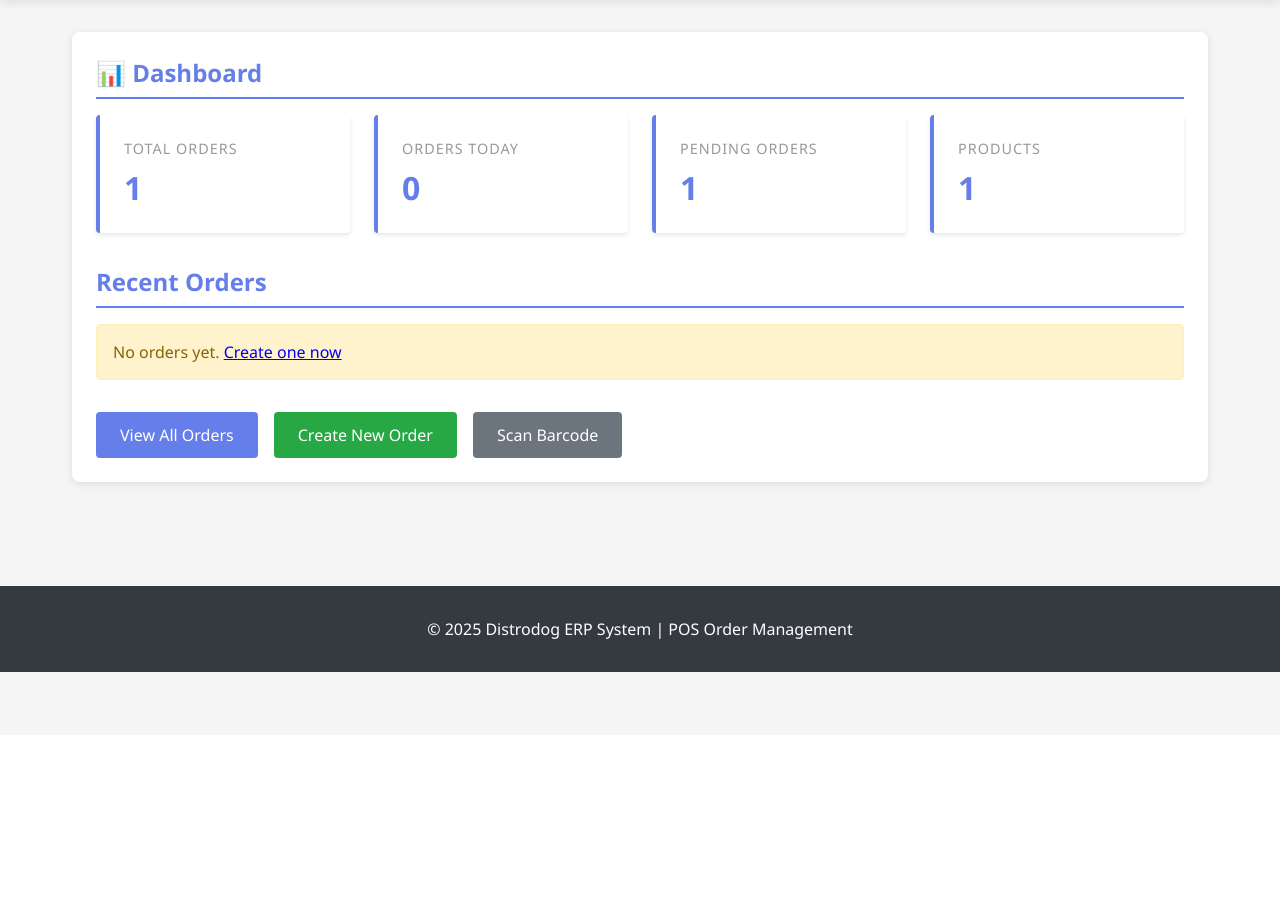
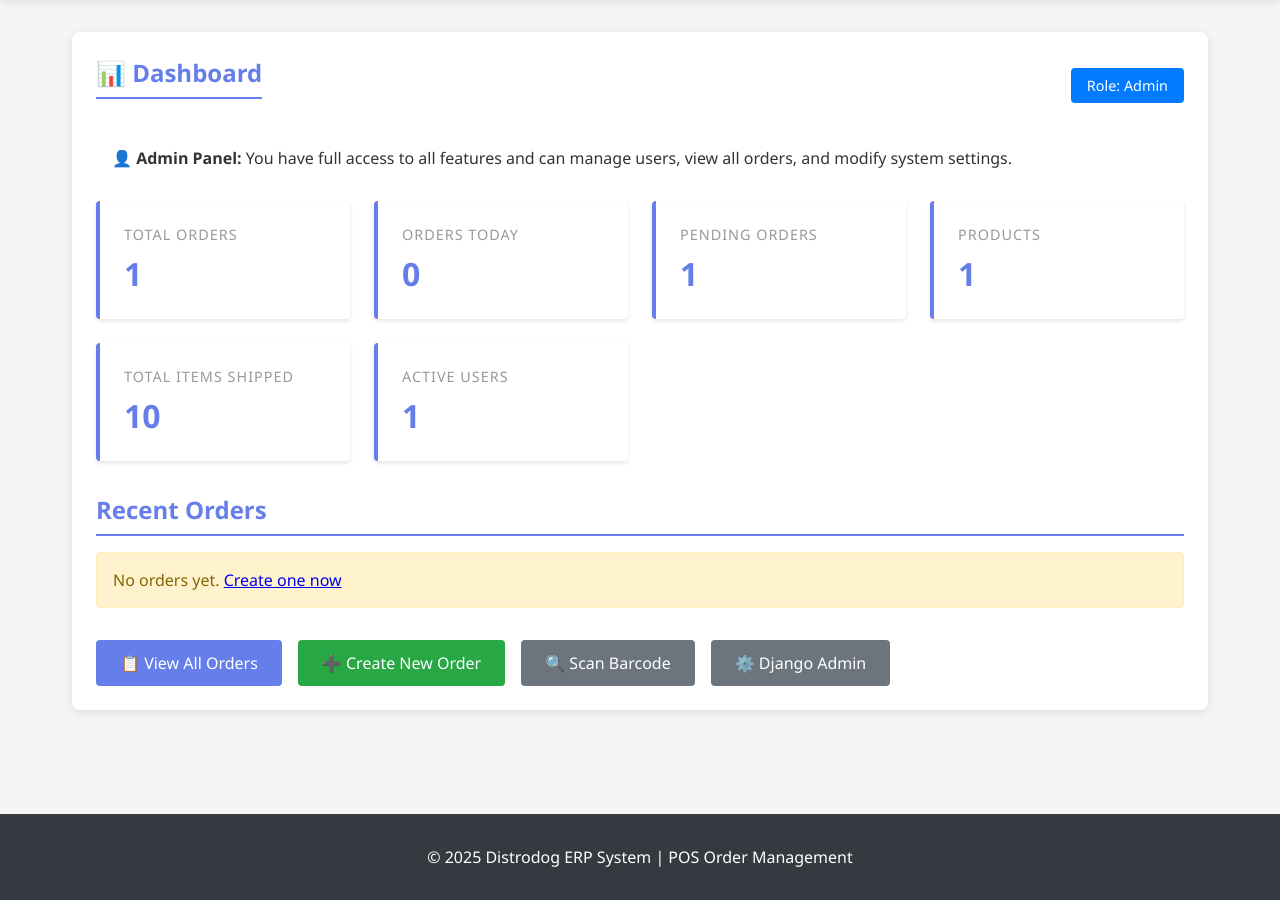
Before and after one commit to sudo29/distrodog, a Django app: page /pos/ in a window 1280 px wide. Shown: the part 65-965 px from the top of the page. Before the commit the page ends 737 px from the top, so only its background shows below. Run offline with Django 4.2, Linux system fonts and the light colour scheme; a user stored in the database is signed in; tables that the repository leaves empty hold one stand-in row (values such as "Sample post").

Commit message:
Enhance dashboard with role-based content and actions
Added role-based messages and visibility for actions in the dashboard.

```diff
--- a/orders/templates/orders/dashboard.html
+++ b/orders/templates/orders/dashboard.html
@@ -1,31 +1,89 @@
 {% extends 'orders/base.html' %}
-
 {% block title %}Dashboard - Distrodog POS{% endblock %}
-
 {% block content %}
 <div class="card">
+  <div style="display: flex; justify-content: space-between; align-items: center;">
     <h1 class="card-title">📊 Dashboard</h1>
+    {% if user_role %}
+      <span style="background: #007bff; color: white; padding: 0.5rem 1rem; border-radius: 4px; font-size: 0.9rem; text-transform: capitalize;">
+        Role: {{ user_role }}
+      </span>
+    {% endif %}
+  </div>
 
+  <!-- Role-based welcome message -->
+  {% if user_role == 'admin' %}
+    <div class="alert alert-info" style="margin: 1rem 0;">
+      <strong>👤 Admin Panel:</strong> You have full access to all features and can manage users, view all orders, and modify system settings.
+    </div>
+  {% elif user_role == 'manager' %}
+    <div class="alert alert-info" style="margin: 1rem 0;">
+      <strong>👤 Manager Access:</strong> You can view all orders, create new orders, update order status, and view reports.
+    </div>
+  {% elif user_role == 'operator' %}
+    <div class="alert alert-info" style="margin: 1rem 0;">
+      <strong>👤 Operator Access:</strong> You can create new orders and scan barcodes. Use the action buttons below to get started.
+    </div>
+  {% elif user_role == 'warehouse_staff' %}
+    <div class="alert alert-info" style="margin: 1rem 0;">
+      <strong>👤 Warehouse Staff:</strong> You can view and scan your own orders. Access is limited to orders you created.
+    </div>
+  {% endif %}
+
+  <!-- Statistics Grid (visible based on role) -->
   <div class="stats-grid">
+    <!-- Total Orders - all roles can see -->
     <div class="stat-card">
       <div class="stat-label">Total Orders</div>
       <div class="stat-value">{{ stats.total_orders }}</div>
     </div>
+
+    <!-- Orders Today - all roles can see -->
     <div class="stat-card">
       <div class="stat-label">Orders Today</div>
       <div class="stat-value">{{ stats.orders_today }}</div>
     </div>
+
+    <!-- Pending Orders - managers and admins can see -->
+    {% if user_role in 'admin|manager' %}
       <div class="stat-card">
         <div class="stat-label">Pending Orders</div>
         <div class="stat-value">{{ stats.pending_orders }}</div>
       </div>
+    {% endif %}
+
+    <!-- Products - all roles can see -->
     <div class="stat-card">
       <div class="stat-label">Products</div>
       <div class="stat-value">{{ stats.products }}</div>
     </div>
+
+    <!-- Total Revenue - managers and admins can see -->
+    {% if user_role in 'admin|manager' and total_revenue %}
+      <div class="stat-card">
+        <div class="stat-label">Total Items Shipped</div>
+        <div class="stat-value">{{ total_revenue }}</div>
+      </div>
+    {% endif %}
+
+    <!-- Total Users - admins only -->
+    {% if user_role == 'admin' and total_users %}
+      <div class="stat-card">
+        <div class="stat-label">Active Users</div>
+        <div class="stat-value">{{ total_users }}</div>
+      </div>
+    {% endif %}
   </div>
 
-    <h2 class="card-title" style="margin-top: 2rem;">Recent Orders</h2>
+  <!-- Recent Orders Section -->
+  <h2 class="card-title" style="margin-top: 2rem;">
+    {% if user_role == 'warehouse_staff' %}
+      My Orders
+    {% else %}
+      Recent Orders
+    {% endif %}
+  </h2>
+
   {% if orders %}
     <table class="table">
       <thead>
@@ -36,6 +94,9 @@
           <th>Qty</th>
           <th>Status</th>
           <th>Barcode</th>
+          {% if user_role != 'warehouse_staff' %}
+            <th>Created By</th>
+          {% endif %}
           <th>Action</th>
         </tr>
       </thead>
@@ -51,6 +112,10 @@
                 <span class="badge badge-info">{{ order.get_status_display }}</span>
               {% elif order.status == 'processing' %}
                 <span class="badge badge-warning">{{ order.get_status_display }}</span>
+              {% elif order.status == 'packed' %}
+                <span class="badge badge-warning">{{ order.get_status_display }}</span>
+              {% elif order.status == 'shipped' %}
+                <span class="badge badge-secondary">{{ order.get_status_display }}</span>
               {% elif order.status == 'delivered' %}
                 <span class="badge badge-success">{{ order.get_status_display }}</span>
               {% elif order.status == 'cancelled' %}
@@ -60,19 +125,40 @@
               {% endif %}
             </td>
             <td><code>{{ order.barcode|truncatechars:15 }}</code></td>
+            {% if user_role != 'warehouse_staff' %}
+              <td>{{ order.created_by.username }}</td>
+            {% endif %}
             <td><a href="{% url 'orders:order_detail' order.id %}" class="btn" style="padding: 0.5rem 1rem; font-size: 0.9rem;">View</a></td>
           </tr>
         {% endfor %}
       </tbody>
     </table>
   {% else %}
-    <div class="alert alert-warning">No orders yet. <a href="{% url 'orders:create_order' %}">Create one now</a></div>
+    <div class="alert alert-warning">
+      No orders yet.
+      {% if user_role in 'admin|manager|operator' %}
+        <a href="{% url 'orders:create_order' %}">Create one now</a>
+      {% endif %}
+    </div>
   {% endif %}
 
-    <div style="margin-top: 2rem; display: flex; gap: 1rem;">
-        <a href="{% url 'orders:order_list' %}" class="btn">View All Orders</a>
-        <a href="{% url 'orders:create_order' %}" class="btn btn-success">Create New Order</a>
-        <a href="{% url 'orders:barcode_scan' %}" class="btn btn-secondary">Scan Barcode</a>
+  <!-- Action Buttons (role-based visibility) -->
+  <div style="margin-top: 2rem; display: flex; gap: 1rem; flex-wrap: wrap;">
+    {% if user_role in 'admin|manager' %}
+      <a href="{% url 'orders:order_list' %}" class="btn">📋 View All Orders</a>
+    {% endif %}
+
+    {% if user_role in 'admin|manager|operator' %}
+      <a href="{% url 'orders:create_order' %}" class="btn btn-success">➕ Create New Order</a>
+    {% endif %}
+
+    {% if user_role in 'admin|manager|operator|warehouse_staff' %}
+      <a href="{% url 'orders:barcode_scan' %}" class="btn btn-secondary">🔍 Scan Barcode</a>
+    {% endif %}
+
+    {% if user_role == 'admin' %}
+      <a href="/admin/" class="btn" style="background: #6c757d;">⚙️ Django Admin</a>
+    {% endif %}
   </div>
 </div>
 {% endblock %}
```
Lines whose indentation alone changed are shown as unchanged.
